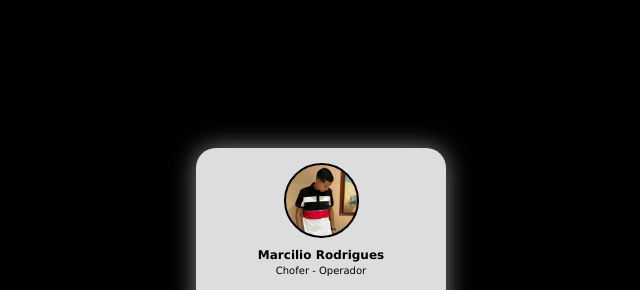
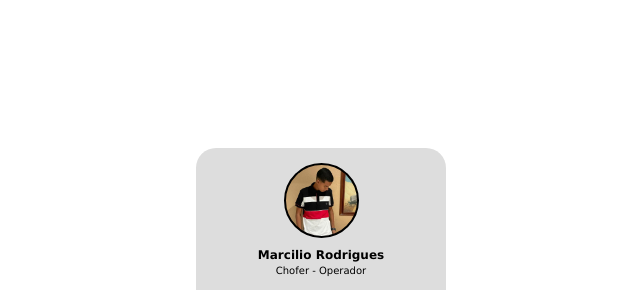
Before and after one commit to Neguin05/PROJECT-CARD, a plain HTML site: page index.html in a window 1280 px wide. Shown: the part 82-372 px from the top of the page, without its empty margins (319-959 px from the left). Drawn offline with Linux system fonts and the light colour scheme.

Commit message:
Update styles.css

```diff
--- a/styles.css
+++ b/styles.css
@@ -8,7 +8,7 @@
 }
 
 body {
-    background-color: #000000;
+    background-color: #black;
     display: flex;
     justify-content: center;
     align-items: center;
```
